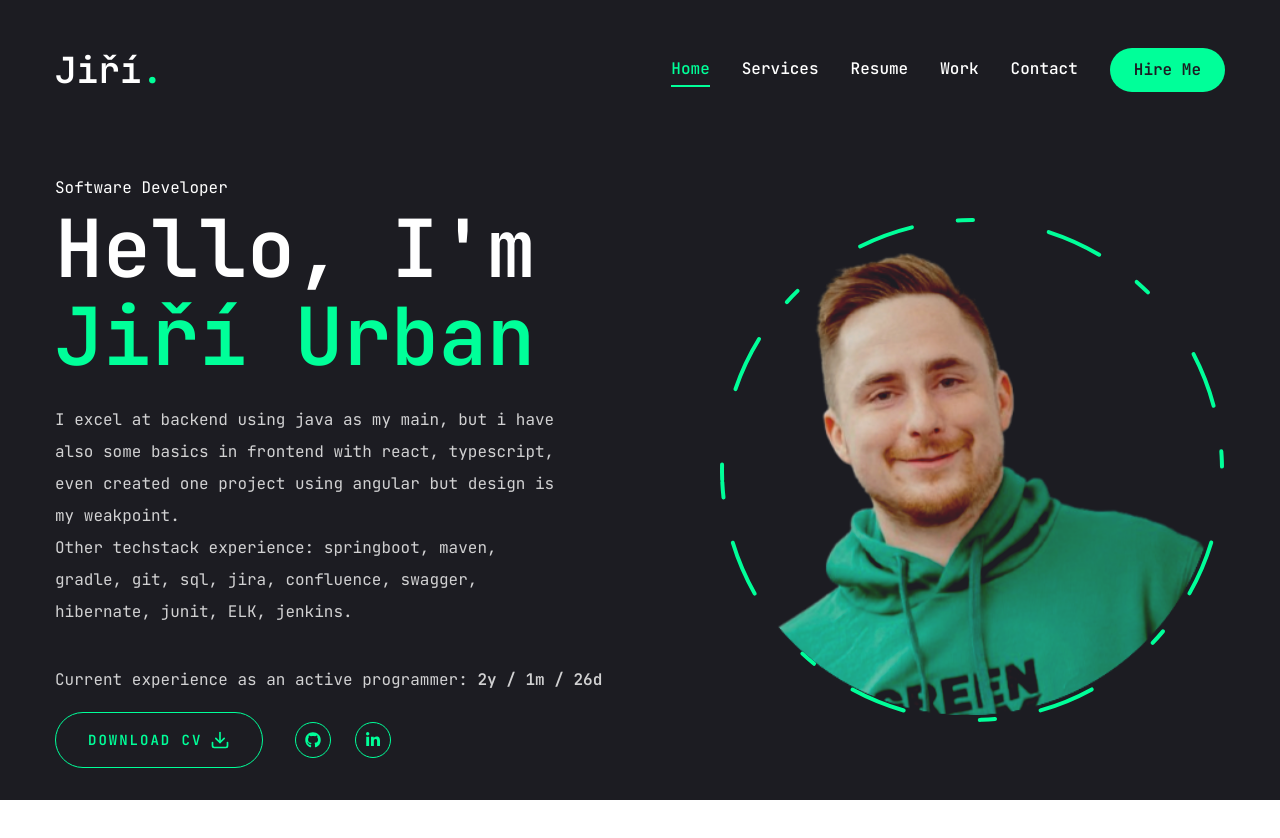
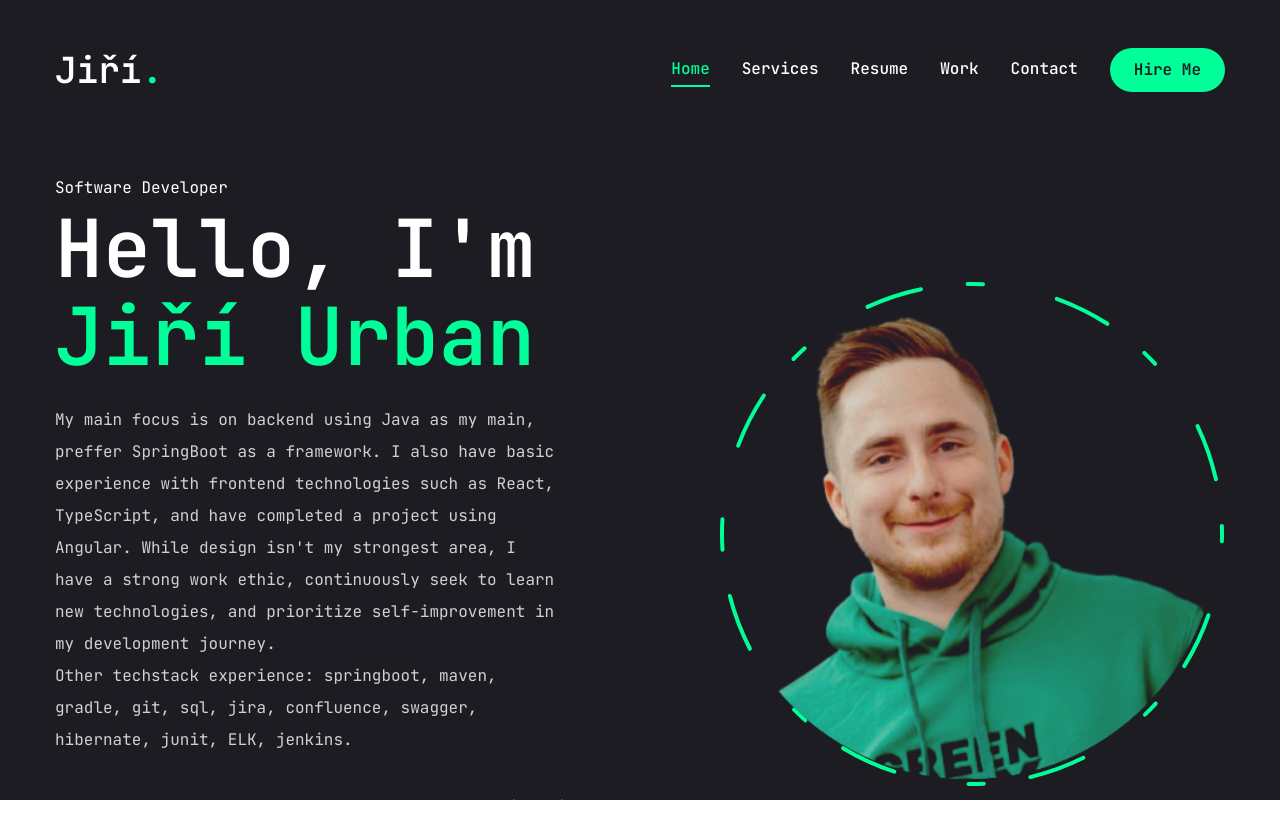
Before and after one commit to Leoric01/my-landing-page, a Next.js app: page / in a window 1280 px wide. Shown: the top 838 px of the page. Built offline with nearby package versions, Linux system fonts and the light colour scheme.

Commit message:
home page fixed

```diff
--- a/app/page.jsx
+++ b/app/page.jsx
@@ -55,8 +55,10 @@ export default function Home() {
               Hello, I'm <br /> <span className="text-accent">Jiří Urban</span>
             </h1>
             <p className="max-w-[500px] mb-9 text-white/80">
-              I excel at backend using java as my main, but i have also some basics in frontend with react, typescript,
-              even created one project using angular but design is my weakpoint. <br />
+              My main focus is on backend using Java as my main, preffer SpringBoot as a framework. I also have basic
+              experience with frontend technologies such as React, TypeScript, and have completed a project using
+              Angular. While design isn't my strongest area, I have a strong work ethic, continuously seek to learn new
+              technologies, and prioritize self-improvement in my development journey. <br />
               Other techstack experience: springboot, maven, gradle, git, sql, jira, confluence, swagger, hibernate,
               junit, ELK, jenkins.
             </p>
@@ -68,7 +70,7 @@ export default function Home() {
             </p>
             <div className="flex flex-col xl:flex-row items-center gap-8">
               <Button asChild variant="outline" size="lg" className="uppercase flex items-center gap-2">
-                <a href="https://drive.google.com/file/d/1LAtO4MBTtSVBnZmKiUM77BMAHPFAChI8/view?usp=sharing" download>
+                <a href="https://drive.google.com/file/d/1XIxo2A8oFvQXNOpZF2uBwBza2rXmekzD/view?usp=sharing" download>
                   <span>Download CV</span>
                   <FiDownload className="text-xl" />
                 </a>
```
